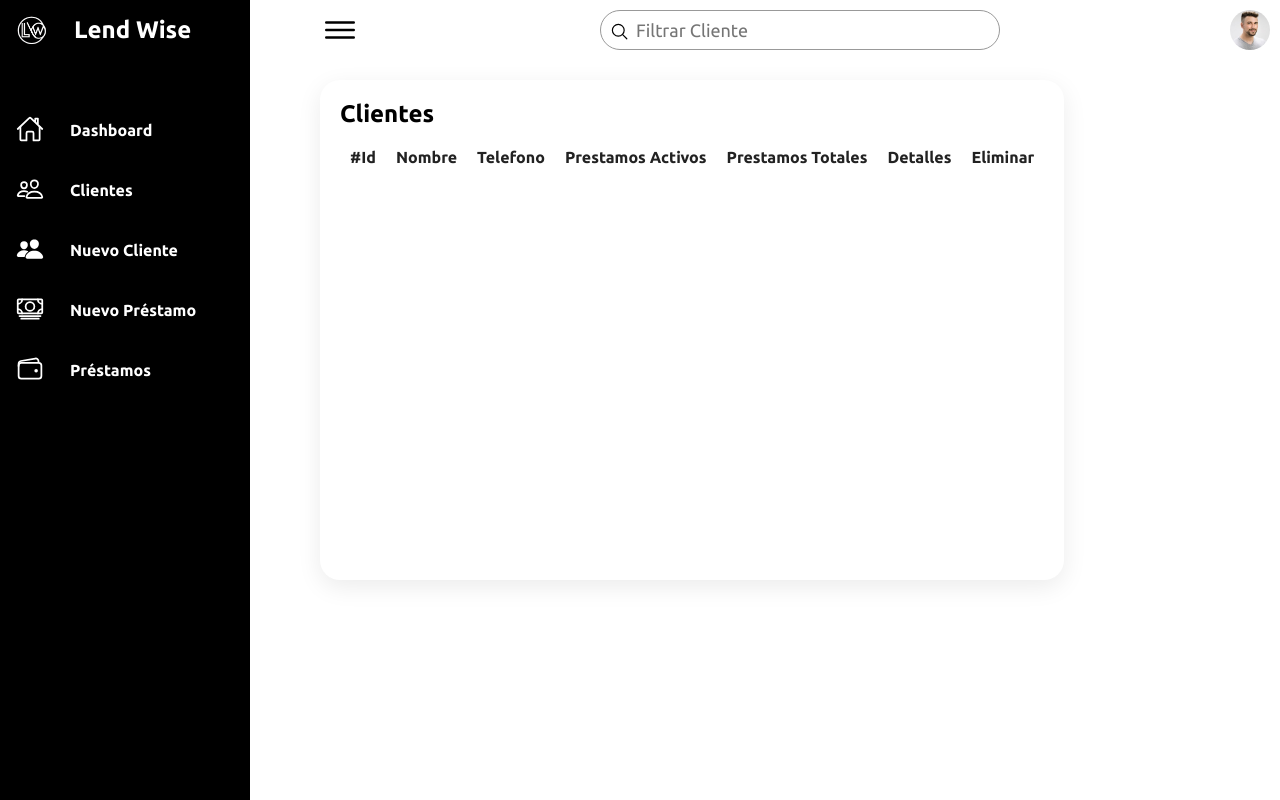
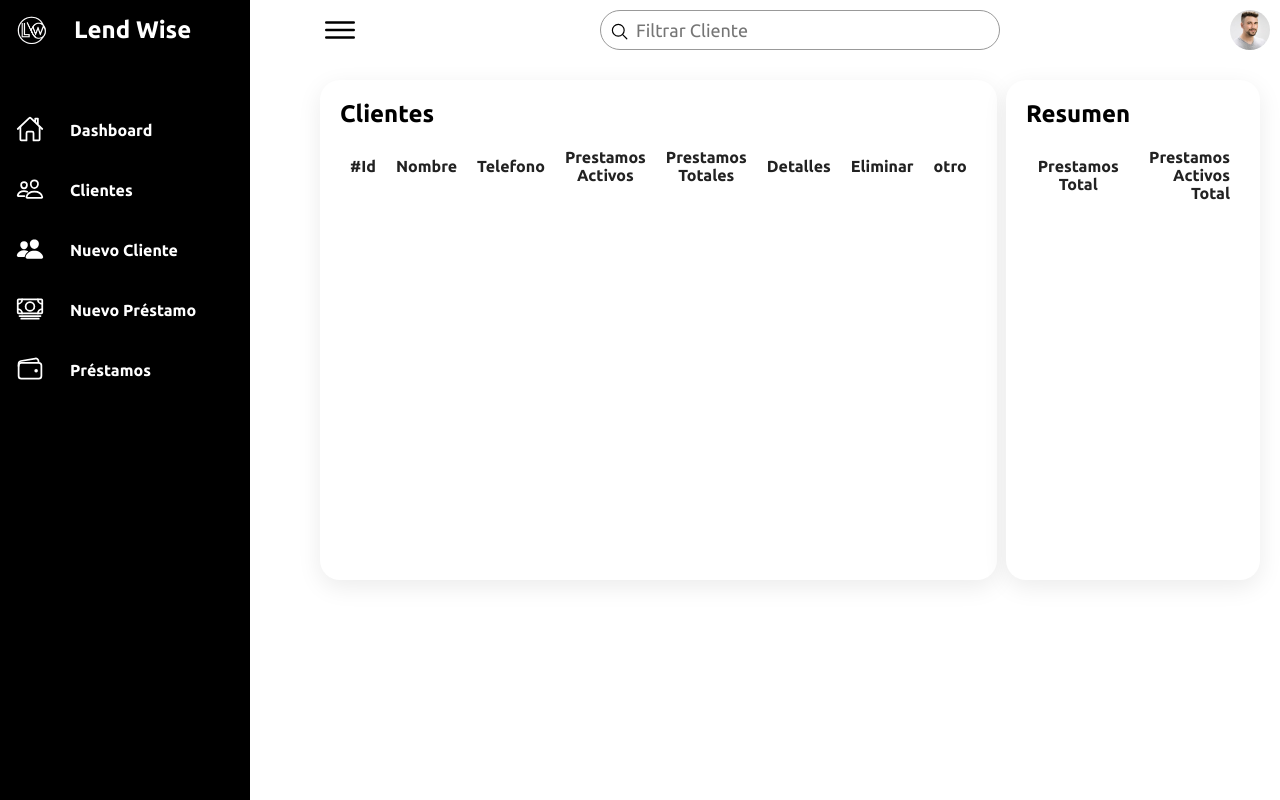
Before and after one commit to MIGUELNINOSILVA/Sistema-gestion-prestamos-monetarios, a plain HTML site: page frontend/Responsive Admin Dashboard/clientes/clientes.html in a window 1280 px wide. Drawn offline with nearby package versions, Linux system fonts and the light colour scheme; no server answers; files whose address does not match are found by name.

Commit message:
feat: :construction: LOGICA DE MODAL

```diff
--- a/frontend/Responsive Admin Dashboard/Responsive Admin Dashboard - final/assets/js/index.js
+++ b/frontend/Responsive Admin Dashboard/Responsive Admin Dashboard - final/assets/js/index.js
@@ -63,7 +63,7 @@ async function loadContent() {
 
 
     }  catch (error) {
-        alert("NO CARGA LA DATA, INTENTA DE NUEVO")
+        console.log("NO CARGA LA DATA, INTENTA DE NUEVO")
     } finally {
         // Ocultar el indicador de carga una vez que se complete la función
         loading.style.display = 'none';
--- a/frontend/Responsive Admin Dashboard/clientes/clientes.css
+++ b/frontend/Responsive Admin Dashboard/clientes/clientes.css
@@ -66,3 +66,20 @@ button:hover {
         transform: translateY(-18px);
     }
 }
+
+/* Contenedor */
+.contenedor {
+    display: flex !important;
+    flex-wrap: wrap;
+    justify-content: space-between;
+}
+
+.details-clientes {
+    width: 70%;
+}
+
+.details-resumen {
+    width: 30%;
+}
+
+/* Modal */
--- a/frontend/Responsive Admin Dashboard/clientes/clientes.html
+++ b/frontend/Responsive Admin Dashboard/clientes/clientes.html
@@ -79,7 +79,6 @@
 
         <!-- ========================= Main ==================== -->
         <div class="main">
-
             <div class="topbar">
                 <div class="toggle">
                     <ion-icon name="menu-outline"></ion-icon>
@@ -98,7 +97,8 @@
             </div>
 
             <!-- ================ Order Details List ================= -->
-            <div class="details">
+            <div class="contenedor">
+                <div class="details details-clientes">
                     <div class="recentOrders">
                         <h2>Clientes</h2>
 
@@ -112,11 +112,11 @@
                                     <td>Prestamos Totales</td>
                                     <td>Detalles</td>
                                     <td>Eliminar</td>
+                                    <td>otro</td>
                                 </tr>
                             </thead>
 
                             <tbody id="tablaClientes"></tbody>
-
                         </table>
                         <div class="loader" id="loading">
                             <li class="ball"></li>
@@ -125,9 +125,33 @@
                         </div>
                     </div>
                 </div>
+                <div class="details details-resumen">
+                    <div class="recentOrders">
+                        <h2>Resumen</h2>
+
+                        <table>
+                            <thead>
+                                <tr>
+                                    <td>Prestamos Total</td>
+                                    <td>Prestamos Activos Total</td>
+                                    <!-- Botón para abrir el modal -->
+
+                                </tr>
+                            </thead>
+
+                            <tbody id="tablaClientesResumen">
+
+                            </tbody>
+                        </table>
+                    </div>
+                </div>
+            </div>
         </div>
     </div>
 
+
+
+    <div class="overlay hidden"></div>
 
     <!-- =========== Scripts =========  -->
     <script src="./clientes.js" type="module"></script>
--- a/frontend/Responsive Admin Dashboard/clientes/clientes.js
+++ b/frontend/Responsive Admin Dashboard/clientes/clientes.js
@@ -8,6 +8,8 @@ document.addEventListener('DOMContentLoaded', loadContent());
 // Selectores
 const tablaClientes = document.getElementById('tablaClientes');
 const loading = document.getElementById('loading');
+const tablaClientesResumen = document.getElementById('tablaClientesResumen');
+/* Modal */
 
 async function loadContent() {
     try {
@@ -15,6 +17,8 @@ async function loadContent() {
         const prestamos = await getPrestamos();
         console.log(clientes);
 
+        let sumaTotalPrestamosActivos = 0;
+        let sumaTotalPrestamos = 0;
         clientes.forEach(cliente => {
             const {
                 _id,
@@ -34,13 +38,28 @@ async function loadContent() {
                 <td>${telefono}</td>
                 <td>${cantidadPrestamosActivos}</td>
                 <td>${cantidadPrestamos}</td>
-                <td><button>Detalles</button></td>
+                <td><button onclick="detailsClient('${_id}')">Detalles</button></td>
                 <td><button class="delete">Eliminar</button></td>
+                <td><button class="open-modal" id="${_id}">Abrir Modal</button></td>
+
             </tr>
             `;
+            sumaTotalPrestamosActivos += cantidadPrestamosActivos;
+            sumaTotalPrestamos += cantidadPrestamos;
+            tablaClientesResumen.innerHTML = `
+            <tr>
+            <td>${sumaTotalPrestamos}</td>
+                <td>${sumaTotalPrestamosActivos}</td>
+            </tr>`;
+        });
+        const botonModal = document.querySelectorAll('.open-modal');
+        botonModal.forEach(boton => {
+            boton.addEventListener('click', (e)=>{
+                console.log(e.target.id);
+            })
         });
     } catch (error) {
-        alert("NO CARGA LA DATA, INTENTA DE NUEVO")
+        console.log("NO CARGA LA DATA, INTENTA DE NUEVO");
     } finally {
         // Ocultar el indicador de carga una vez que se complete la función
         loading.style.display = 'none';
```
Lines whose indentation alone changed are shown as unchanged.
